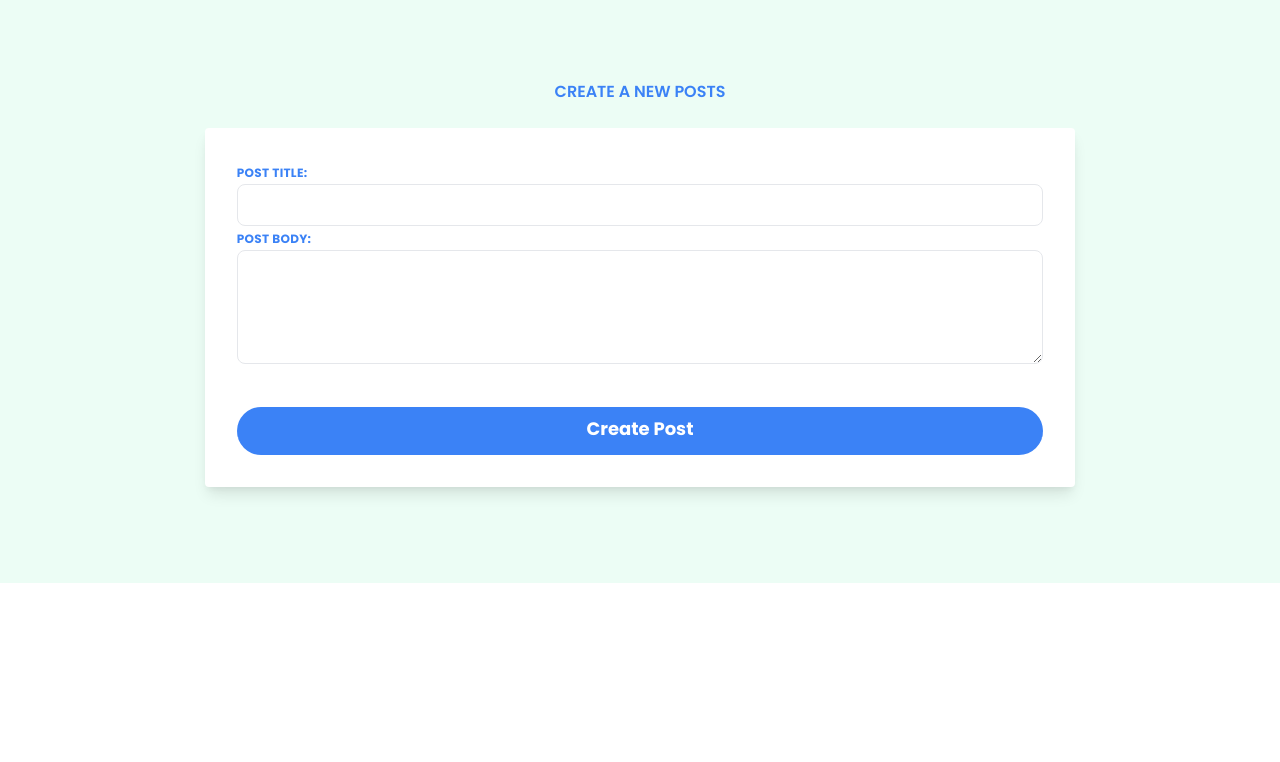
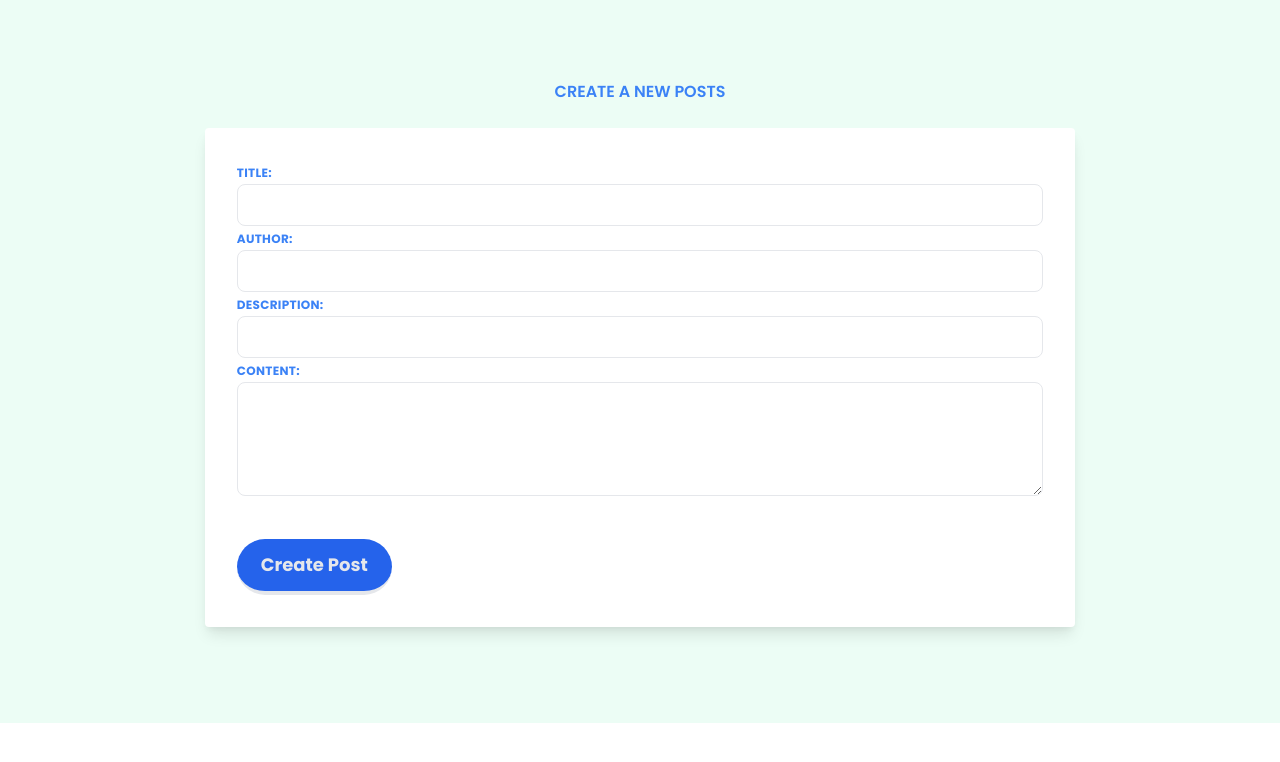
Before and after one commit to Rowlandoka/DevContentCms, a Vue app: page /create in a window 1280 px wide. Shown: the top 762 px of the page. Built offline with nearby package versions, Linux system fonts and the light colour scheme.

Commit message:
Added more form fields to the create post form

```diff
--- a/src/pages/Create.vue
+++ b/src/pages/Create.vue
@@ -6,7 +6,7 @@
     <div>
       <div>
         <div>
-          <label class="uppercase tracking-wide text-blue-500 text-xs font-bold mb-2" for="post-article">Post
+          <label class="uppercase tracking-wide text-blue-500 text-xs font-bold mb-2" for="post-article">
             Title:
           </label>
           <input class="w-full px-3 py-2 text-gray-700 border rounded-lg focus:outline-none" v-model="post.title" type="text" name="" id="">
@@ -16,14 +16,32 @@
     <div>
       <div>
         <div>
-          <label class="uppercase tracking-wide text-blue-500 text-xs font-bold mb-2" for="">Post Body:</label>
+          <label class="uppercase tracking-wide text-blue-500 text-xs font-bold mb-2" for="name">Author:
+          </label>
+          <input class="w-full px-3 py-2 text-gray-700 border rounded-lg focus:outline-none" v-model="post.name" type="text" name="" id="">
+        </div>
+      </div>
+    </div>
+    <div>
+      <div>
+        <div>
+          <label class="uppercase tracking-wide text-blue-500 text-xs font-bold mb-2" for="name">Description:
+          </label>
+          <input class="w-full px-3 py-2 text-gray-700 border rounded-lg focus:outline-none" v-model="post.description" type="text" name="" id="">
+        </div>
+      </div>
+    </div>
+    <div>
+      <div>
+        <div>
+          <label class="uppercase tracking-wide text-blue-500 text-xs font-bold mb-2" for="">Content:</label>
           <textarea v-model="post.body" class="w-full px-3 py-2 text-gray-700 border rounded-lg focus:outline-none" rows="4"></textarea>
         </div>
       </div>
     </div><br>
     <div class="-mx-3 md:flex mt-3">
       <div class="md:w-full px-3">
-      <button class="md:w-full bg-blue-500 text-white text-lg font-bold py-2 px-4 border-b-4 hover:border-b-2 border-blue-500 hover:border-blue-100 rounded-full">Create Post</button>
+        <button type="button" class="bg-blue-600 text-gray-200 font-bold text-lg rounded-full hover:bg-blue-500 px-6 py-3 focus:outline-none border-b-4 hover:border-b-2 hover:border-b-100">Create Post</button>
       </div>
     </div>
   </form>
--- a/src/pages/Home.vue
+++ b/src/pages/Home.vue
@@ -204,8 +204,7 @@
                   </div>
                 </div>
               </div>
-            </div>
-
+        </div>
     </div>
 </template>
 
```
